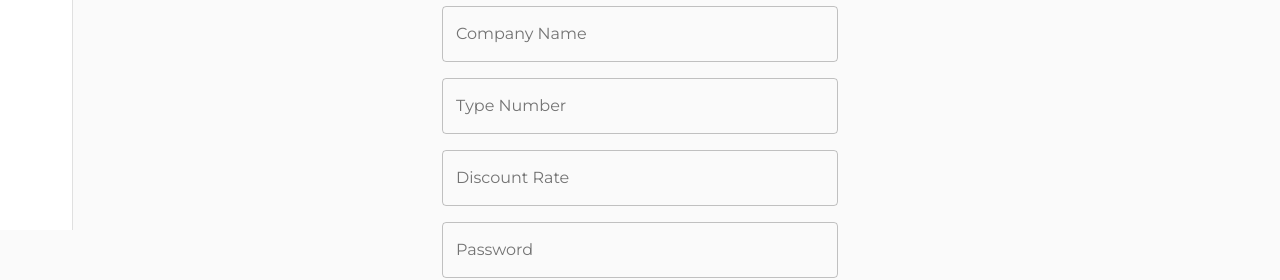
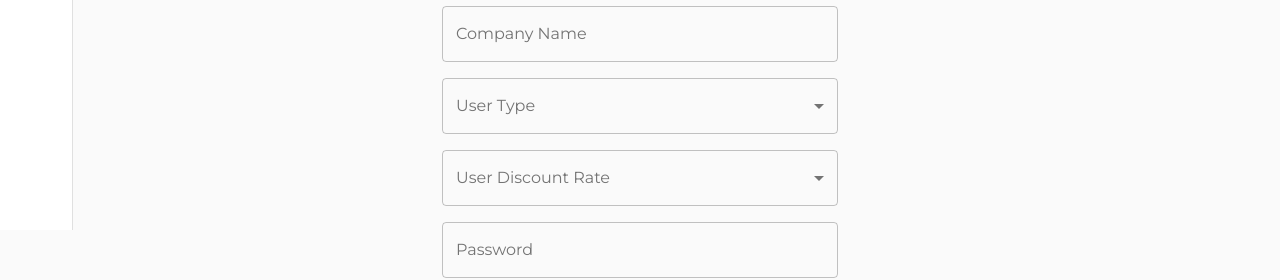
Before and after one commit to Hamsiny/React_Cherry_Demo, a React (Create React App) app: page /register in a window 1280 px wide. Shown: the part 570-850 px from the top of the page. Built offline with nearby package versions, Linux system fonts and the light colour scheme.

Commit message:
add select input for register

```diff
--- a/src/components/MediaCard/MediaCard.tsx
+++ b/src/components/MediaCard/MediaCard.tsx
@@ -4,7 +4,6 @@ import Card from "@material-ui/core/Card";
 import CardActionArea from "@material-ui/core/CardActionArea";
 import CardActions from "@material-ui/core/CardActions";
 import CardContent from "@material-ui/core/CardContent";
-import CardMedia from "@material-ui/core/CardMedia";
 import Button from "@material-ui/core/Button";
 import Typography from "@material-ui/core/Typography";
 
--- a/src/components/Register/Register.tsx
+++ b/src/components/Register/Register.tsx
@@ -12,6 +12,9 @@ import { Input } from "../Controls/Input";
 import { Form, UseForm } from "../UseForm";
 import axios from "axios";
 import Notification from "../Notification/Notification";
+import InputLabel from "@material-ui/core/InputLabel";
+import FormControl from "@material-ui/core/FormControl";
+import Select from "@material-ui/core/Select";
 
 const initialRegisterValues = {
   password: "",
@@ -42,6 +45,13 @@ const useStyles = makeStyles((theme) => ({
   },
   submit: {
     margin: theme.spacing(3, 0, 2),
+  },
+  formControl: {
+    margin: theme.spacing(1),
+    minWidth: 120,
+  },
+  selectEmpty: {
+    marginTop: theme.spacing(2),
   },
 }));
 
@@ -113,8 +123,8 @@ const Register = (props) => {
             type: "success",
           });
 
-          setTimeout(function() {
-              history.push("/login");
+          setTimeout(function () {
+            history.push("/login");
           }, 2100);
         })
         .catch((error) => {
@@ -198,26 +208,51 @@ const Register = (props) => {
                 fullWidth
               />
             </Grid>
-            <Grid item xs={12}>
-              <Input
-                label="Type Number"
+            <FormControl
+              className={classes.formControl}
+              fullWidth
+              variant="outlined"
+            >
+              <InputLabel htmlFor="user-type">User Type</InputLabel>
+              <Select
+                native
+                labelId="user-type"
+                label="User Type"
                 name="type"
-                value={values.type || ""}
+                value={values.type}
                 onChange={handleInputChange}
                 error={errors["type"]}
-                fullWidth
-              />
-            </Grid>
-            <Grid item xs={12}>
-              <Input
-                label="Discount Rate"
+              >
+                <option aria-label="None" value="" />
+                <option value={1}>1</option>
+                <option value={2}>2</option>
+                <option value={3}>3</option>
+                <option value={4}>4</option>
+              </Select>
+            </FormControl>
+            <FormControl
+              className={classes.formControl}
+              fullWidth
+              variant="outlined"
+            >
+              <InputLabel htmlFor="user-type">User Discount Rate</InputLabel>
+              <Select
+                native
+                labelId="user-discount-rate"
+                label="User Discount Rate"
                 name="discountRate"
-                value={values.discountRate || ""}
+                value={values.discountRate}
                 onChange={handleInputChange}
                 error={errors["discountRate"]}
-                fullWidth
-              />
-            </Grid>
+              >
+                <option aria-label="None" value="" />
+                <option value={1}>1.0000</option>
+                <option value={2}>2.0000</option>
+                <option value={3}>3.0000</option>
+                <option value={4}>4.0000</option>
+                <option value={5}>5.0000</option>
+              </Select>
+            </FormControl>
             <Grid item xs={12}>
               <Input
                 label="Password"
@@ -249,6 +284,6 @@ const Register = (props) => {
       </div>
     </Container>
   );
-}
+};
 
 export default Register;
```
